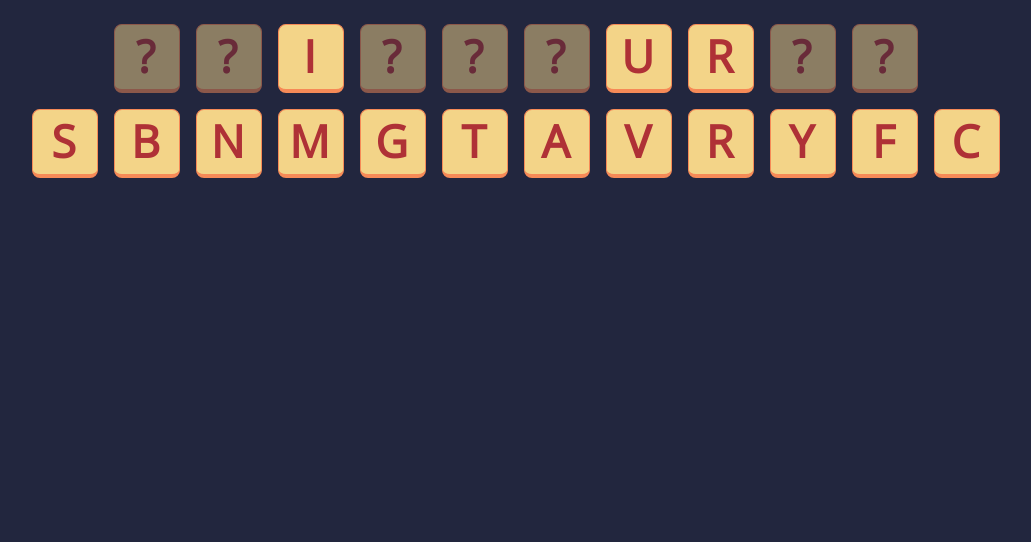
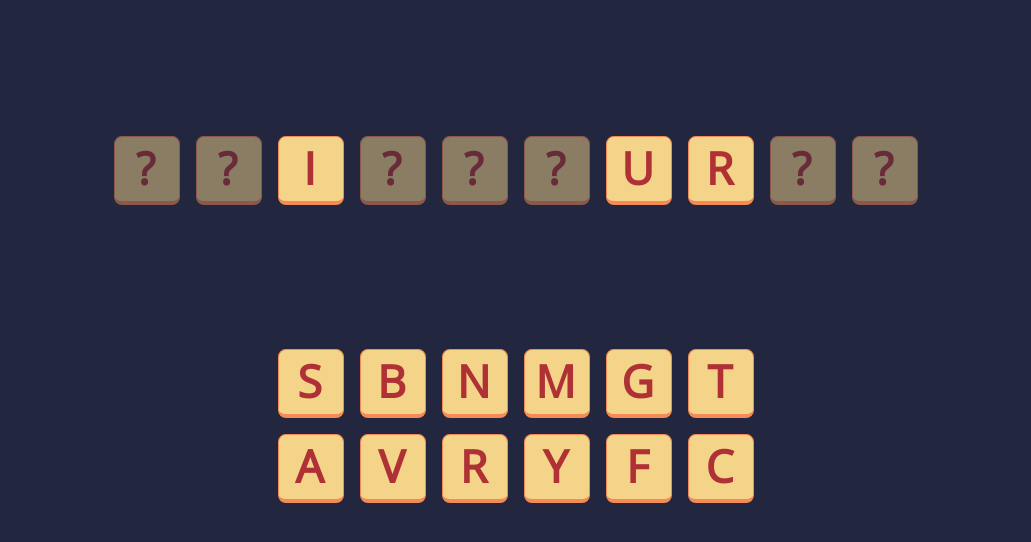
Before and after one commit to atkinchris/missing-letters, a plain HTML site: page index.html in a window 1280 px wide. Shown: the whole page, without its empty margins (124-1155 px from the left). Drawn offline with nearby package versions, Linux system fonts and the light colour scheme.

Commit message:
Forced the rack to be wrapped over two rows for better styling.

```diff
--- a/styles/app.css
+++ b/styles/app.css
@@ -34,4 +34,10 @@ body {
 .puzzle-rack {
     display: flex;
     justify-content: center;
+    margin: 128px auto;
 }
+
+.puzzle-rack {
+    flex-wrap: wrap;
+    max-width: 500px;
+}
```
